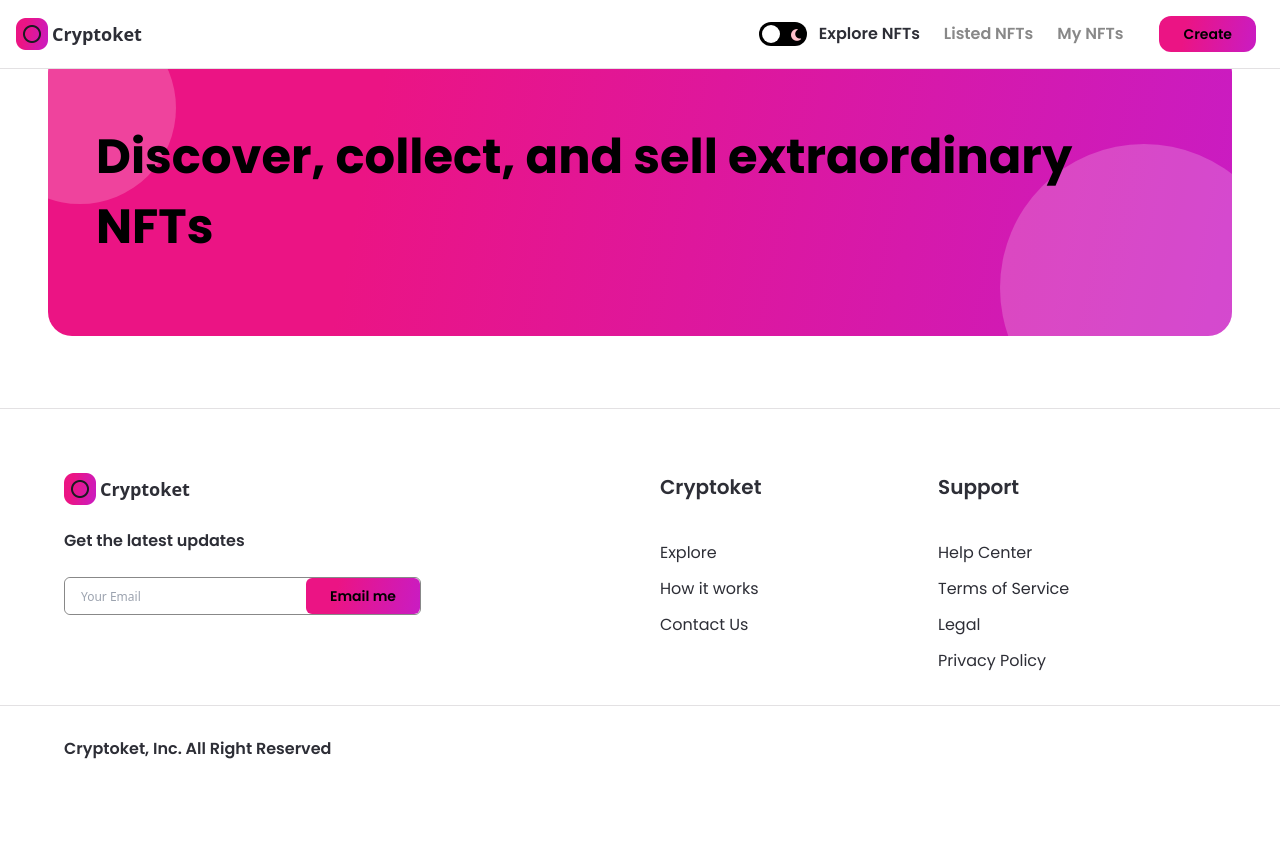
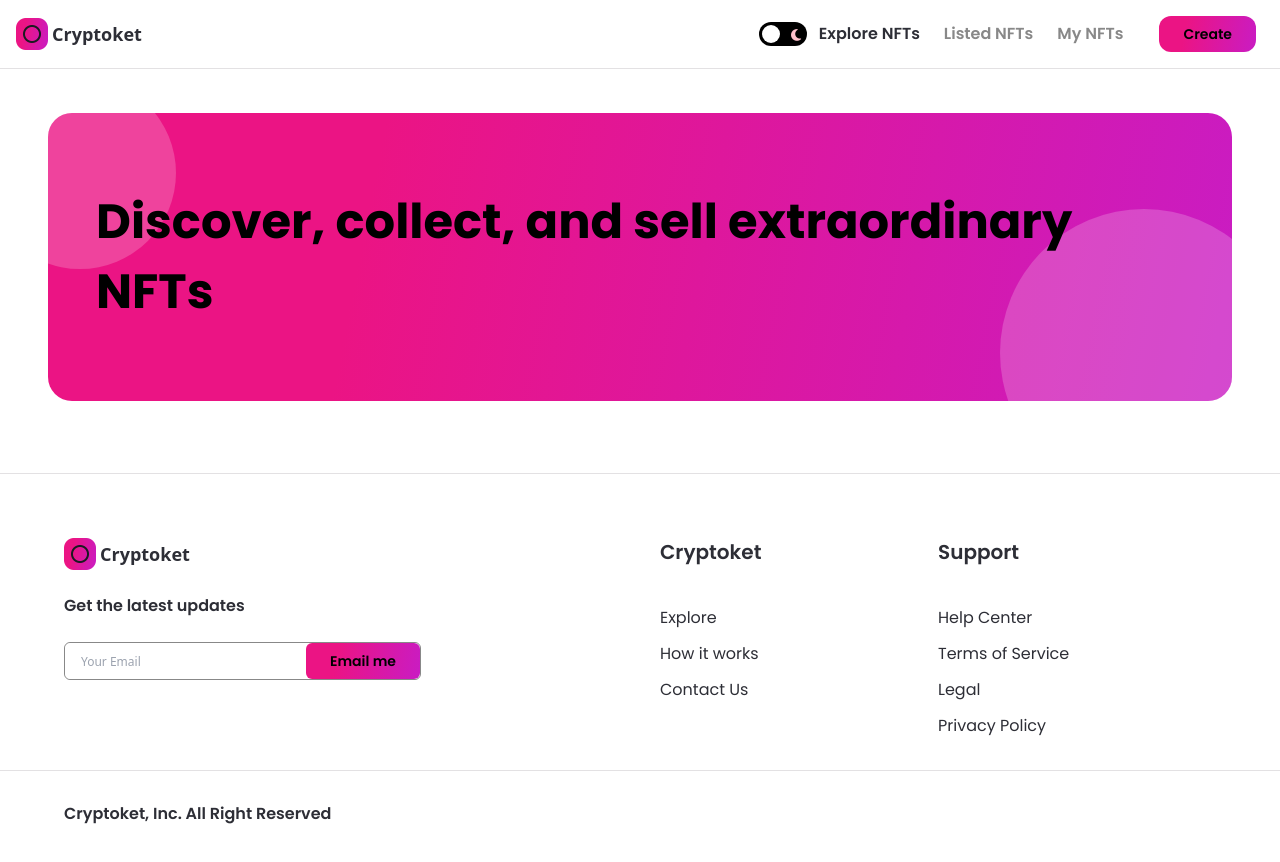
Before and after one commit to Shubhankar-12/cryptoket, a Next.js app: page / in a window 1280 px wide. Shown: the top 862 px of the page. Before the commit the page ends 828 px from the top, so only its background shows below. Built offline with nearby package versions, Linux system fonts and the light colour scheme.

Commit message:
div to component

```diff
--- a/pages/_app.js
+++ b/pages/_app.js
@@ -8,7 +8,9 @@ const App = ({ Component, pageProps }) => (
   <ThemeProvider attribute="class">
     <div className="dark:bg-nft-dark bg-white min-h-screen">
       <Navbar />
-      <Component {...pageProps} />
+      <div className="pt-65">
+        <Component {...pageProps} />
+      </div>
       <Footer />
     </div>
     <Script src="https://kit.fontawesome.com/daa14cbd41.js" crossorigin="anonymous" />
```
